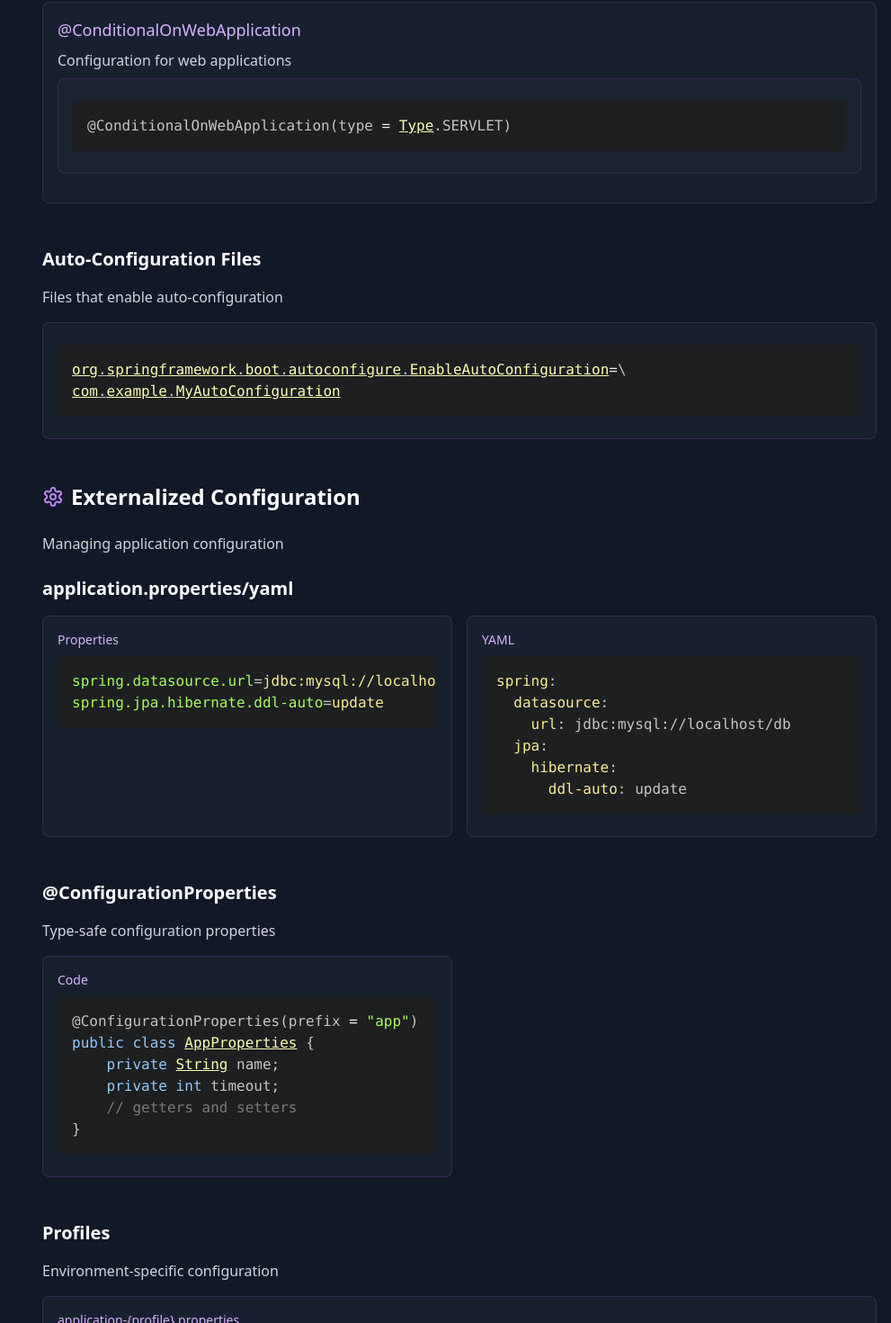
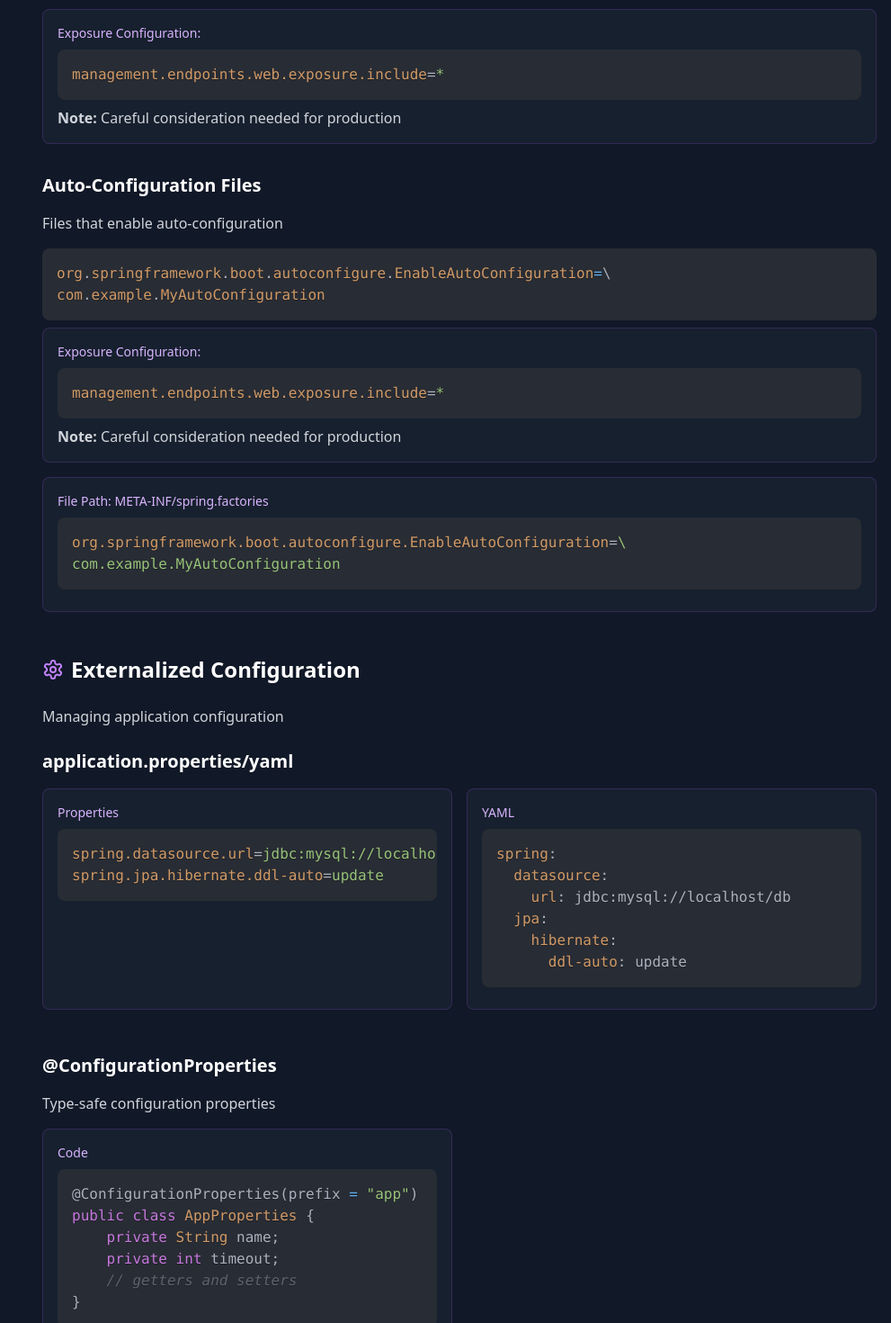
Before and after one commit to Hamza-EL-KHATIB/spring-learning-platform, a React (Create React App) app: page /spring/boot in a window 1280 px wide. Shown: the part 1161-2631 px from the top of the page at 90% size, without its empty margins (289-1280 px from the left). Built offline with nearby package versions, Linux system fonts and the light colour scheme.

Commit message:
feat: updates

```diff
--- a/src/data/spring/boot.json
+++ b/src/data/spring/boot.json
@@ -76,7 +76,7 @@
           "usage": [
             {
               "method": "application-{profile}.properties",
-              "example": "application-dev.properties, application-prod.properties"
+              "example": "application-dev.properties\napplication-prod.properties"
             },
             {
               "method": "@Profile annotation",
--- a/src/pages/topics/spring/BootPage.js
+++ b/src/pages/topics/spring/BootPage.js
@@ -2,7 +2,7 @@ import React from 'react';
 import bootJson from '../../../data/spring/boot.json';
 import { Wrench, Settings, Database, Server, Code } from 'lucide-react';
 import { Prism as SyntaxHighlighter } from 'react-syntax-highlighter';
-import { atomDark } from 'react-syntax-highlighter/dist/esm/styles/prism';
+import { oneDark } from 'react-syntax-highlighter/dist/esm/styles/prism';
 
 const BootPage = () => {
 
@@ -18,11 +18,18 @@ const BootPage = () => {
                                 <h4 className="text-lg font-medium text-purple-300 mb-2">{annotation.name}</h4>
                                 <p className="text-gray-300 mb-2">{annotation.description}</p>
                                 {annotation.example && (
-                                    <div className="bg-gray-800/50 rounded-lg p-4 mb-4 border border-purple-500/20">
-                                        <SyntaxHighlighter language="java" style={atomDark}>
-                                            {annotation.example}
-                                        </SyntaxHighlighter>
-                                    </div>
+                                    <SyntaxHighlighter
+                                        language="java"
+                                        style={oneDark}
+                                        customStyle={{
+                                            padding: '1em',
+                                            borderRadius: '0.5em',
+                                            overflow: 'auto',
+                                            backgroundColor: '#282c34',
+                                        }}
+                                    >
+                                        {annotation.example}
+                                    </SyntaxHighlighter>
                                 )}
                             </div>
                         ))}
@@ -30,8 +37,53 @@ const BootPage = () => {
                 )}
                 {concept.description && <p className="text-gray-300 mb-4">{concept.description}</p>}
                 {concept.example && (
+                    <SyntaxHighlighter
+                        language="java"
+                        style={oneDark}
+                        customStyle={{
+                            padding: '1em',
+                            borderRadius: '0.5em',
+                            overflow: 'auto',
+                            backgroundColor: '#282c34',
+                        }}
+                    >
+                        {concept.example.content}
+                    </SyntaxHighlighter>
+                )}
+                {bootJson.topics[3].configuration && bootJson.topics[3].configuration.exposure && (
                     <div className="bg-gray-800/50 rounded-lg p-4 mb-4 border border-purple-500/20">
-                        <SyntaxHighlighter language="java" style={atomDark}>
+                        <h4 className="text-sm font-medium text-purple-300 mb-1">Exposure Configuration:</h4>
+                        <SyntaxHighlighter
+                            language="properties"
+                            style={oneDark}
+                            customStyle={{
+                                padding: '1em',
+                                borderRadius: '0.5em',
+                                overflow: 'auto',
+                                backgroundColor: '#282c34',
+                            }}
+                        >
+                            {bootJson.topics[3].configuration.exposure.example}
+                        </SyntaxHighlighter>
+                        <p className="text-gray-300 mt-2">
+                            <strong>Note:</strong> {bootJson.topics[3].configuration.exposure.security}
+                        </p>
+                    </div>
+                )}
+
+                {concept.example && concept.example.path && (
+                    <div className="bg-gray-800/50 rounded-lg p-4 mb-4 border border-purple-500/20 mt-4">
+                        <h4 className="text-sm font-medium text-purple-300 mb-1">File Path: {concept.example.path}</h4>
+                        <SyntaxHighlighter
+                            language="properties"
+                            style={oneDark}
+                            customStyle={{
+                                padding: '1em',
+                                borderRadius: '0.5em',
+                                overflow: 'auto',
+                                backgroundColor: '#282c34',
+                            }}
+                        >
                             {concept.example.content}
                         </SyntaxHighlighter>
                     </div>
@@ -51,7 +103,16 @@ const BootPage = () => {
                         {type.example.properties && (
                             <div className="bg-gray-800/50 rounded-lg p-4 mb-4 border border-purple-500/20">
                                 <h4 className="text-sm font-medium text-purple-300 mb-1">Properties</h4>
-                                <SyntaxHighlighter language="properties" style={atomDark}>
+                                <SyntaxHighlighter
+                                    language="properties"
+                                    style={oneDark}
+                                    customStyle={{
+                                        padding: '1em',
+                                        borderRadius: '0.5em',
+                                        overflow: 'auto',
+                                        backgroundColor: '#282c34',
+                                    }}
+                                >
                                     {type.example.properties}
                                 </SyntaxHighlighter>
                             </div>
@@ -59,7 +120,16 @@ const BootPage = () => {
                         {type.example.yaml && (
                             <div className="bg-gray-800/50 rounded-lg p-4 mb-4 border border-purple-500/20">
                                 <h4 className="text-sm font-medium text-purple-300 mb-1">YAML</h4>
-                                <SyntaxHighlighter language="yaml" style={atomDark}>
+                                <SyntaxHighlighter
+                                    language="yaml"
+                                    style={oneDark}
+                                    customStyle={{
+                                        padding: '1em',
+                                        borderRadius: '0.5em',
+                                        overflow: 'auto',
+                                        backgroundColor: '#282c34',
+                                    }}
+                                >
                                     {type.example.yaml}
                                 </SyntaxHighlighter>
                             </div>
@@ -67,7 +137,16 @@ const BootPage = () => {
                         {type.example.code && (
                             <div className="bg-gray-800/50 rounded-lg p-4 mb-4 border border-purple-500/20">
                                 <h4 className="text-sm font-medium text-purple-300 mb-1">Code</h4>
-                                <SyntaxHighlighter language="java" style={atomDark}>
+                                <SyntaxHighlighter
+                                    language="java"
+                                    style={oneDark}
+                                    customStyle={{
+                                        padding: '1em',
+                                        borderRadius: '0.5em',
+                                        overflow: 'auto',
+                                        backgroundColor: '#282c34',
+                                    }}
+                                >
                                     {type.example.code}
                                 </SyntaxHighlighter>
                             </div>
@@ -79,7 +158,16 @@ const BootPage = () => {
                         {type.usage.map((usage, usageIdx) => (
                             <div key={usageIdx} className="bg-gray-800/50 rounded-lg p-4 mb-4 border border-purple-500/20">
                                 <h4 className="text-sm font-medium text-purple-300 mb-1">{usage.method}</h4>
-                                <SyntaxHighlighter language="properties" style={atomDark}>
+                                <SyntaxHighlighter
+                                    language="properties"
+                                    style={oneDark}
+                                    customStyle={{
+                                        padding: '1em',
+                                        borderRadius: '0.5em',
+                                        overflow: 'auto',
+                                        backgroundColor: '#282c34',
+                                    }}
+                                >
                                     {usage.example}
                                 </SyntaxHighlighter>
                             </div>
@@ -132,7 +220,16 @@ const BootPage = () => {
                     <div className="mt-4">
                         <h5 className="text-sm font-medium text-gray-400 mb-2">Dependency:</h5>
                         <div className="bg-gray-800/50 rounded-lg p-4 mb-4 border border-purple-500/20">
-                            <SyntaxHighlighter language="java" style={atomDark}>
+                            <SyntaxHighlighter
+                                language="xml"
+                                style={oneDark}
+                                customStyle={{
+                                    padding: '1em',
+                                    borderRadius: '0.5em',
+                                    overflow: 'auto',
+                                    backgroundColor: '#282c34',
+                                }}
+                            >
                                 {server.configuration.dependency}
                             </SyntaxHighlighter>
                         </div>
```
